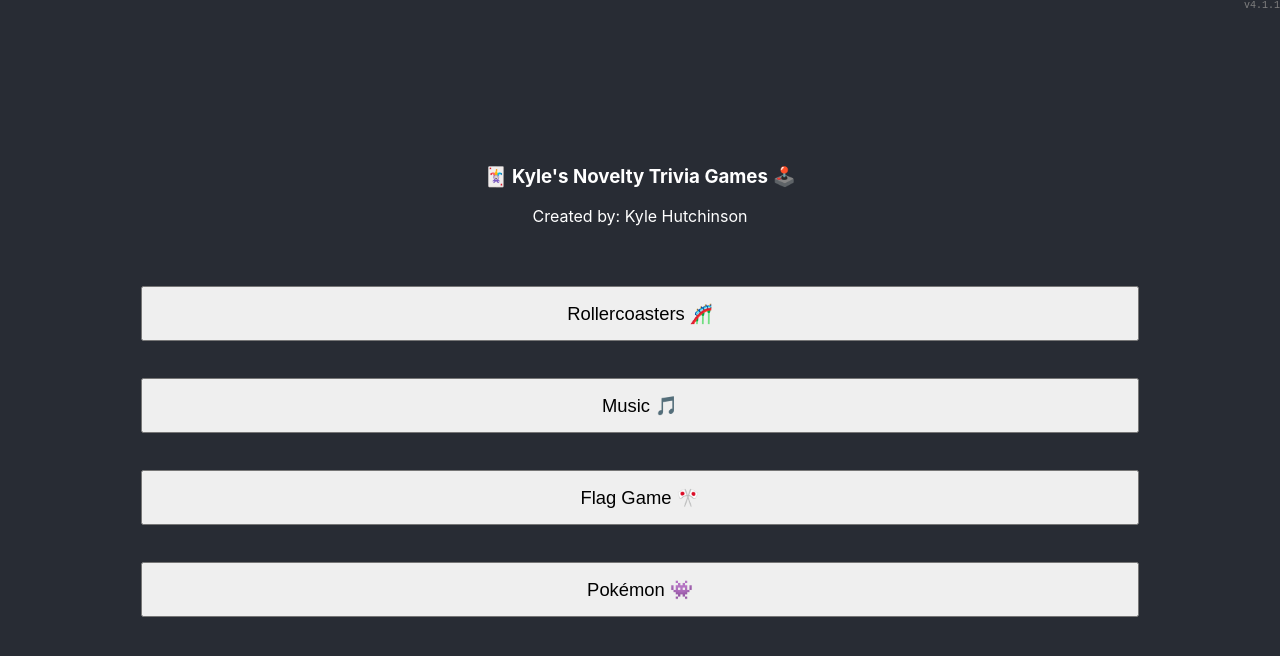
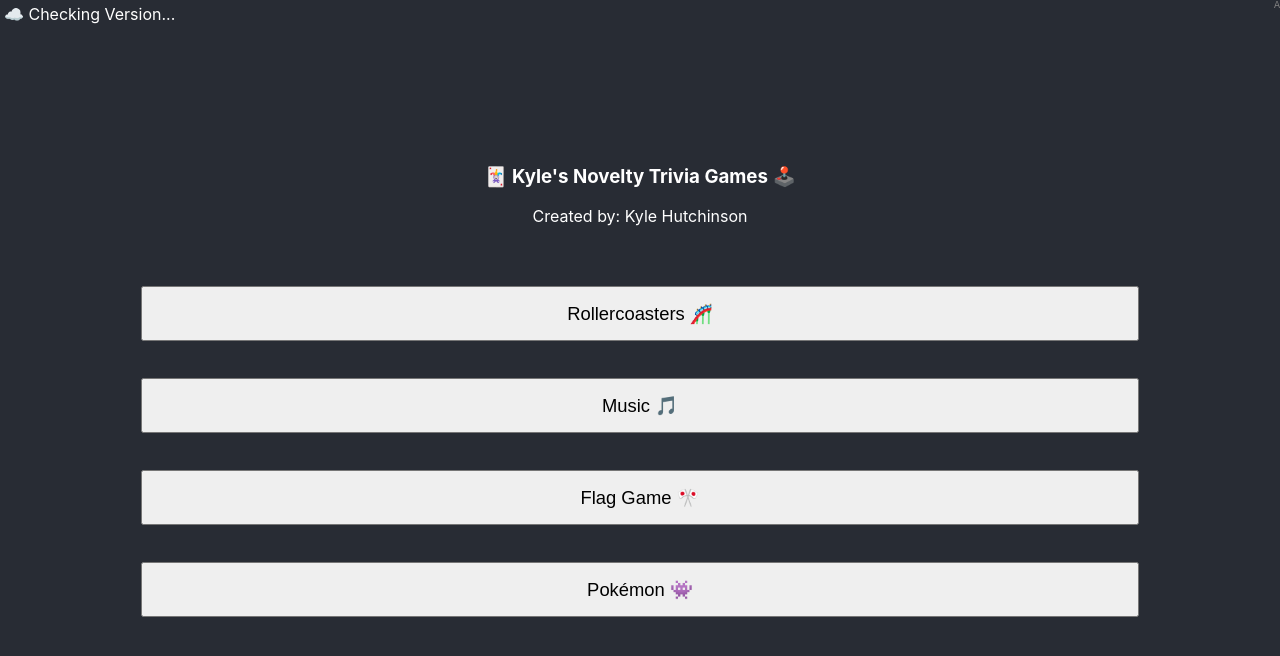
Before and after one commit to BachNewton/Novelty-Games, a React (Create React App) app: page / in a window 1280 px wide. Shown: the top 656 px of the page. Built offline with nearby package versions, Linux system fonts and the light colour scheme.

Commit message:
Auto update

```diff
--- a/src/css/Home.css
+++ b/src/css/Home.css
@@ -4,6 +4,12 @@
     right: 0;
     color: gray;
     font-size: 10px;
+}
+
+#version-state {
+    position: fixed;
+    top: 0.25em;
+    left: 0.25em;
 }
 
 .Home {
--- a/src/index.tsx
+++ b/src/index.tsx
@@ -18,7 +18,17 @@
 // If you want your app to work offline and load faster, you can change
 // unregister() to register() below. Note this comes with some pitfalls.
 // Learn more about service workers: https://cra.link/PWA
-serviceWorkerRegistration.register();
+serviceWorkerRegistration.register({
+  onUpdate: (e) => {
+    const { waiting: { postMessage = null } = {} as any, update } = e || {};
+    if (postMessage) {
+      postMessage({ type: 'SKIP_WAITING' });
+    }
+    update().then(() => {
+      window.location.reload();
+    });
+  },
+});
 
 // If you want to start measuring performance in your app, pass a function
 // to log results (for example: reportWebVitals(console.log))
--- a/src/ui/Home.tsx
+++ b/src/ui/Home.tsx
@@ -8,13 +8,14 @@
 import Filter from './Filter';
 import { RollercoasterFilter, deleteFilter, filter, saveFilter } from '../logic/FilterRepo';
 
-const APP_VERSION = 'v4.1.1';
+const APP_VERSION = 'A';
 
 interface State {
-    ui: UiState,
-    data: Promise<Array<Data>>,
-    dataType: DataType,
-    isDataStored: Map<DataType, boolean>
+    ui: UiState;
+    data: Promise<Array<Data>>;
+    dataType: DataType;
+    isDataStored: Map<DataType, boolean>;
+    versionState: VersionState;
 }
 
 enum UiState {
@@ -23,10 +24,17 @@
     FILTER
 }
 
+enum VersionState {
+    CURRENT,
+    UNKNOWN,
+    OUTDATED,
+    CHECKING
+}
+
 const progressUpdater = new ProgressUpdater();
 
 const Home: React.FC = () => {
-    const [state, setState] = useState({ ui: UiState.HOME, isDataStored: new Map() } as State);
+    const [state, setState] = useState({ ui: UiState.HOME, isDataStored: new Map(), versionState: VersionState.CHECKING } as State);
     const [refreshDataStoredNeeded, setRefreshDataStoredNeeded] = useState(true);
 
     if (refreshDataStoredNeeded) {
@@ -131,6 +139,7 @@
     switch (state.ui) {
         case UiState.HOME:
             return HomeUi(
+                state.versionState,
                 state.isDataStored,
                 onRollercoastersClick,
                 onMusicClick,
@@ -159,6 +168,7 @@
 };
 
 function HomeUi(
+    versionState: VersionState,
     isDataStored: Map<DataType, boolean>,
     onRollercoastersClick: () => void,
     onMusicClick: () => void,
@@ -192,6 +202,7 @@
         : <></>;
 
     return <div className='Home'>
+        <div id='version-state'>{VersionStateUi(versionState)}</div>
         <code id='version-label'>{APP_VERSION}</code>
         <h3>🃏 Kyle's Novelty Trivia Games 🕹️</h3>
         <div>Created by: Kyle Hutchinson</div>
@@ -216,6 +227,19 @@
     </div>;
 }
 
+function VersionStateUi(versionState: VersionState) {
+    switch (versionState) {
+        case VersionState.CHECKING:
+            return <>☁️ Checking Version...</>;
+        case VersionState.CURRENT:
+            return <>✔️ Up-to-date</>;
+        case VersionState.OUTDATED:
+            return <button>🔄 Update App</button>;
+        case VersionState.UNKNOWN:
+            return <>❌ Unknown Version</>;
+    }
+}
+
 function confirmedDelete(dataType: DataType): boolean {
     const gameName = getGameName(dataType);
     return window.confirm(`Are you sure you want to delete your stored data for ${gameName}? Your High Score will NOT be deleted.`);
```
Also changed, not shown: src/serviceWorkerRegistration.ts (indentation only).
